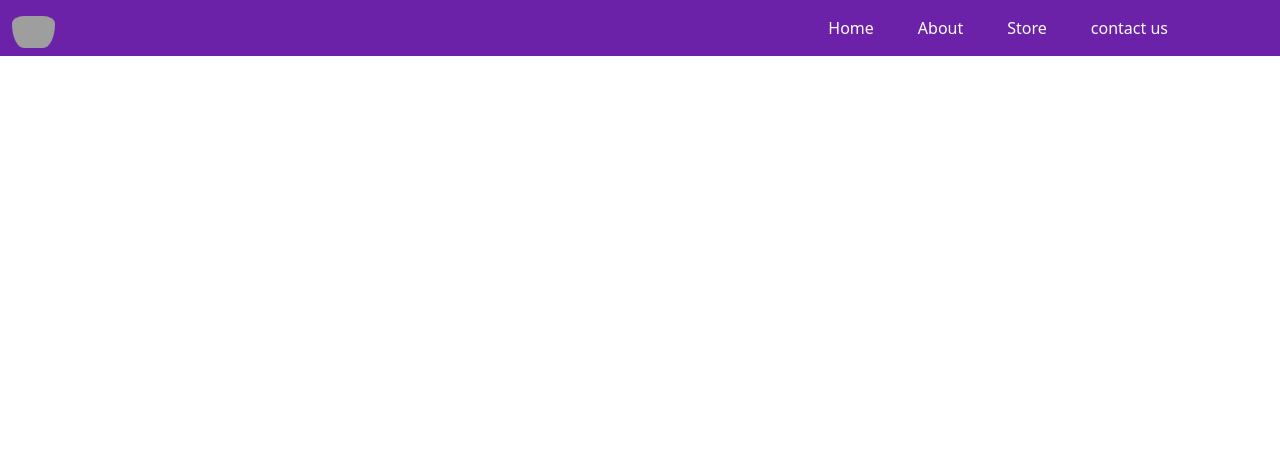
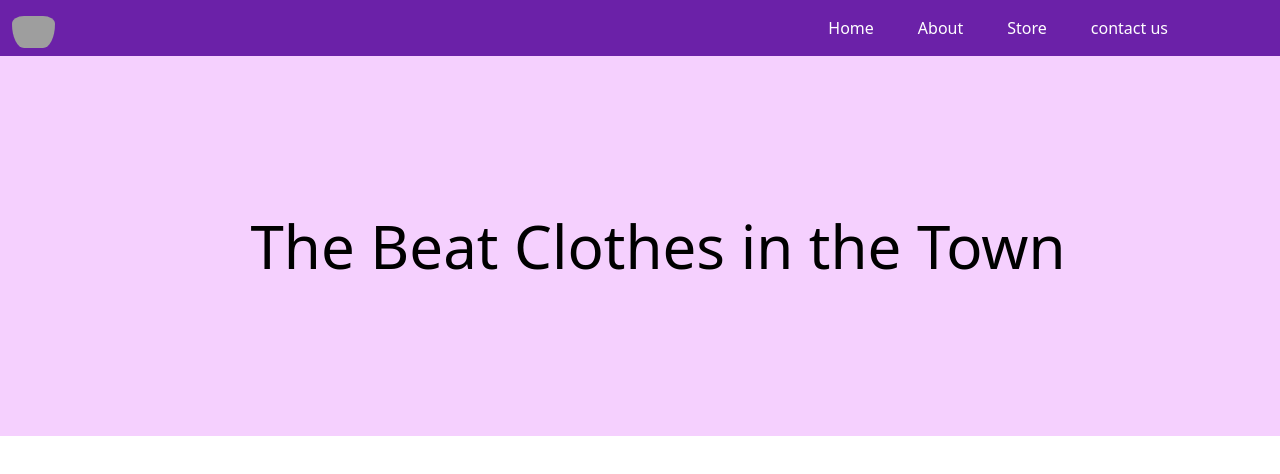
Before and after one commit to MOIZSIDDIQE/Tailwindcss, a website: page work 1/index.html in a window 1280 px wide. Drawn offline with nearby package versions, Linux system fonts and the light colour scheme; grey boxes are pictures that could not be loaded.

Commit message:
Give div color and create heading

```diff
--- a/work 1/index.html
+++ b/work 1/index.html
@@ -19,6 +19,15 @@
             <li class="cursor-pointer">contact us</li>
         </ul>
     </nav>
+    <main class="bg-fuchsia-200 flex justify-around ">
+        <div class="main py-40 pl-9 ">
+            <div class="text-6xl ">
+                The Beat Clothes in the Town
+            </div>
+
+            </div>
+        </div>
+    </main>
 
 </body>
 
```
